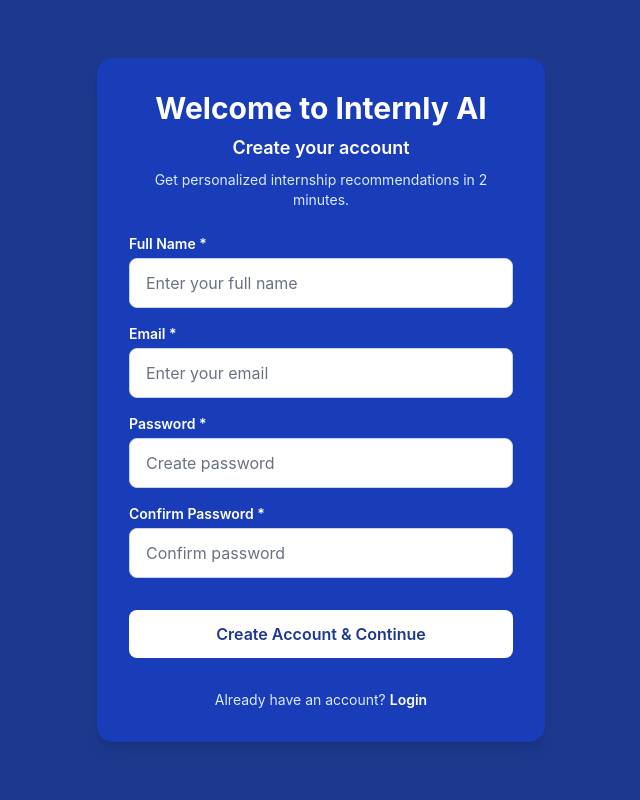
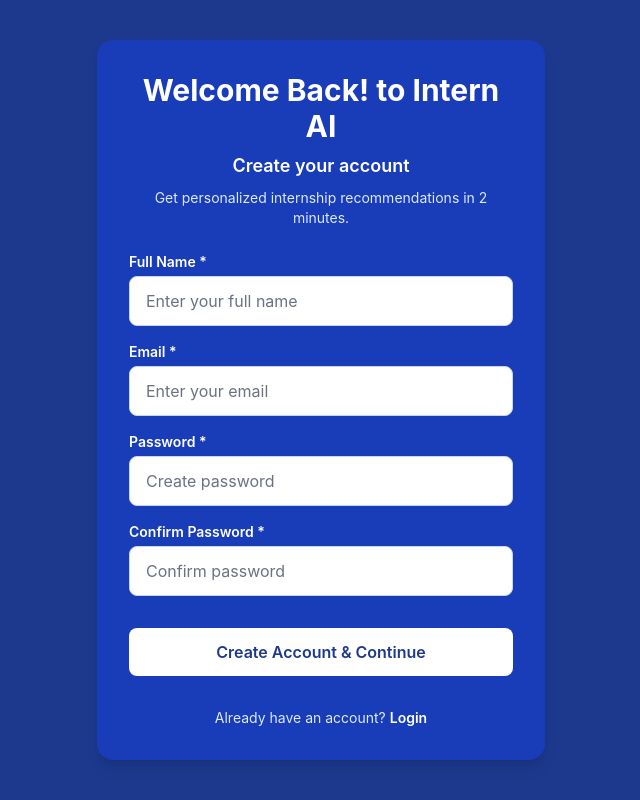
Before and after one commit to SanjanaSingh29/Smart-Internship-Recommendation-System, a React (Vite) app in the folder frontend/: page /register in a window 1280 px wide. Shown: the whole page, without its empty margins (319-959 px from the left). Built offline with nearby package versions, Linux system fonts and the light colour scheme.

Commit message:
Rename Internly AI to Intern AI

```diff
--- a/frontend/src/components/Sidebar.jsx
+++ b/frontend/src/components/Sidebar.jsx
@@ -38,7 +38,7 @@
           <div className="w-8 h-8 rounded-xl bg-blue-600 flex items-center justify-center font-black text-white text-lg">
             I
           </div>
-          <h2 className="text-xl font-bold text-white tracking-wide">Internly AI</h2>
+          <h2 className="text-xl font-bold text-white tracking-wide">Intern AI</h2>
         </div>
 
         {/* Main Navigation */}
--- a/frontend/src/pages/login/login.jsx
+++ b/frontend/src/pages/login/login.jsx
@@ -82,7 +82,7 @@
     <div className="min-h-screen bg-blue-900 flex items-center justify-center p-4">
       <div className="bg-blue-800 rounded-2xl p-8 shadow-lg text-center text-white w-full max-w-md">
         <h1 className="text-2xl font-bold">
-          Welcome Back! to Internly AI
+          Welcome to Intern AI
         </h1>
         <h2 className="text-lg font-semibold mt-2 flex items-center justify-center gap-2">
           Login to your account
--- a/frontend/src/pages/register/register.jsx
+++ b/frontend/src/pages/register/register.jsx
@@ -62,7 +62,7 @@
     <div className="min-h-screen bg-blue-900 flex items-center justify-center p-4">
       <div className="bg-blue-800 rounded-2xl p-8 shadow-lg text-white w-full max-w-md">
         <h1 className="text-3xl font-bold text-center">
-          Welcome to Internly AI
+          Welcome Back! to Intern AI
         </h1>
         <h2 className="text-lg font-semibold mt-2 flex items-center justify-center gap-2">
           Create your account
```
